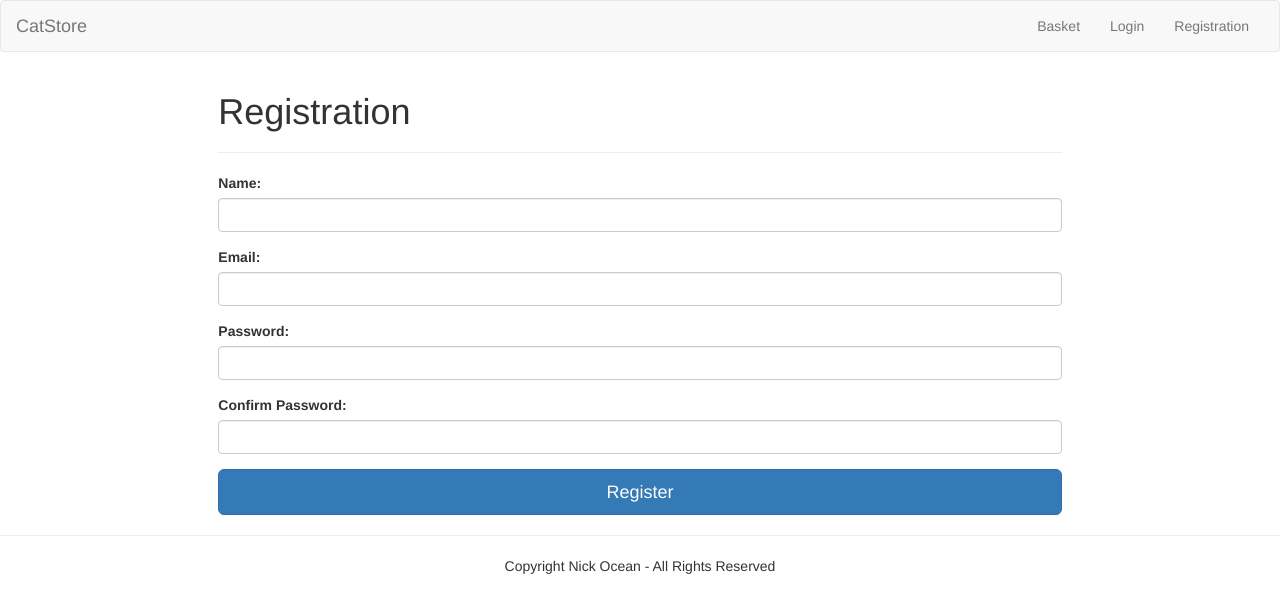
After one commit to nickocean/project.store, a PHP site: template app/views/register.php in a window 1280 px wide. The commit adds this page. Shown: the top 613 px of the page. Run offline with PHP 8.4, Linux system fonts and the light colour scheme; the template is opened without the code that fills it, so the values that code supplies are empty; some libraries are stand-ins or nearby versions.

Commit message:
Registration added

```diff
--- a/app/controllers/LoginController.php
+++ b/app/controllers/LoginController.php
@@ -3,7 +3,6 @@
 namespace App\controllers;
 
 use Src\Controller;
-use Src\Session\Session;
 
 class LoginController extends Controller
 {
--- a/app/views/login.php
+++ b/app/views/login.php
@@ -1,6 +1,5 @@
 <?php
 
-ini_set('display_errors', 1);
 require_once "partials/_head.php";
 
 ?>
--- a/app/views/partials/_head.php
+++ b/app/views/partials/_head.php
@@ -42,6 +42,7 @@
                     <li><a href="logout">Logout</a></li>
                 <? else : ?>
                     <li><a href="form">Login</a></li>
+                    <li><a href="register">Registration</a></li>
                 <? endif; ?>
                 <div class="modal fade" id="exampleModal" tabindex="-1" role="dialog" aria-labelledby="exampleModalLabel">
                     <div class="modal-dialog" role="document">
--- /dev/null
+++ b/app/views/register.php
@@ -0,0 +1,36 @@
+<?php
+
+require_once "partials/_head.php";
+
+?>
+
+	<div class="row">
+		<div class="col-md-8 col-md-offset-2" >
+			<h1>Registration</h1>
+			<hr>
+
+			<form action="registration" method="post">
+
+				<div class="form-group">
+					<label for="name" class="control-label">Name:</label>
+					<input type="text" class="form-control" id="name" name="name" required >
+				</div>
+				<div class="form-group">
+					<label for="email" class="control-label">Email:</label>
+					<input type="email" class="form-control" id="email" name="email" required >
+				</div>
+				<div class="form-group">
+					<label for="password" class="control-label">Password:</label>
+					<input class="form-control" type="password" id="password" name="password" required >
+				</div>
+				<div class="form-group">
+					<label for="confirm" class="control-label">Confirm Password:</label>
+					<input class="form-control" type="password" id="confirm" name="confirm" required >
+				</div>
+
+				<input type="submit" value="Register" class="btn btn-primary btn-lg btn-block">
+			</form>
+		</div>
+	</div>
+
+<? require_once "partials/_footer.php" ?>
```
Also changed, not shown: app/controllers/RegistrationController.php (added, +18 -0 lines), app/models/Registration.php (added, +21 -0 lines), app/routes/routes.php (+11 -1 lines).
